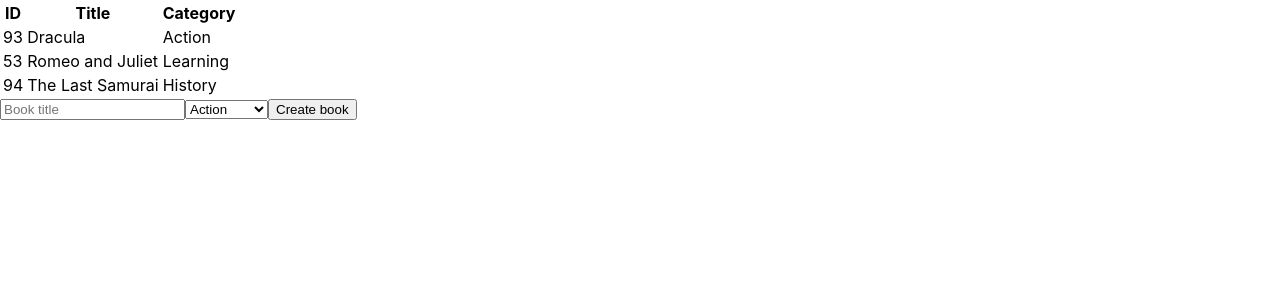
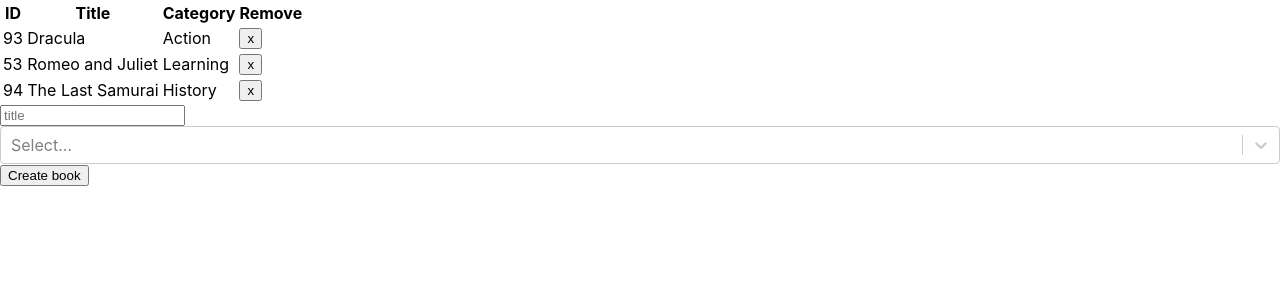
Before and after one commit to KabohaJeanMark/bookstore, a React (Create React App) app: page / in a window 1280 px wide. Shown: the top 300 px of the page. Built offline with nearby package versions, Linux system fonts and the light colour scheme.

Commit message:
Implement the handle remove book method to dispatch the removeBook action

```diff
--- a/package.json
+++ b/package.json
@@ -11,6 +11,7 @@
     "react-dom": "^17.0.2",
     "react-redux": "^7.2.6",
     "react-scripts": "4.0.3",
+    "react-select": "^5.2.1",
     "redux": "^4.1.2",
     "web-vitals": "^1.1.2"
   },
--- a/src/actions/index.js
+++ b/src/actions/index.js
@@ -8,7 +8,7 @@ const createBook = (book) => ({
 
 const removeBook = (book) => ({
   type: REMOVE_BOOK,
-  book,
+  payload: book,
 });
 
 export {
--- a/src/components/Book.js
+++ b/src/components/Book.js
@@ -1,18 +1,20 @@
 import PropTypes from 'prop-types';
 
-const Book = ({ book }) => {
+const Book = ({ book, handleRemoveBook }) => {
   const { id, title, category } = book;
   return (
     <tr key={id}>
       <td>{id || Math.floor(Math.random() * 100)}</td>
       <td>{title}</td>
       <td>{category}</td>
+      <td><button type="submit" onClick={handleRemoveBook}>x</button></td>
     </tr>
   );
 };
 
 Book.propTypes = {
   book: PropTypes.shape.isRequired,
+  handleRemoveBook: PropTypes.func.isRequired,
 };
 
 export default Book;
--- a/src/containers/BooksForm.js
+++ b/src/containers/BooksForm.js
@@ -1,4 +1,5 @@
 import { useState } from 'react';
+import Select from 'react-select';
 import { createBook } from '../actions';
 import store from '../reducers';
 
@@ -8,12 +9,22 @@ const BooksForm = () => {
     category: '',
   });
 
-  const handleChange = (e) => {
-    const { name, value } = e.target;
-    setBookState({
-      ...bookState,
-      [name]: value,
-    });
+  const options = [
+    { value: 'Action', label: 'Action' },
+    { value: 'Biography', label: 'Biography' },
+    { value: 'History', label: 'History' },
+    { value: 'Horror', label: 'Horror' },
+    { value: 'Kids', label: 'Kids' },
+    { value: 'Learning', label: 'Learning' },
+    { value: 'Sci-Fi', label: 'Sci-Fi' },
+  ];
+
+  const handleTitleChange = (e) => {
+    setBookState({ ...bookState, title: e.target.value });
+  };
+
+  const handleCategoryChange = (e) => {
+    setBookState({ ...bookState, category: e.value });
   };
 
   const handleSubmit = (e) => {
@@ -25,13 +36,10 @@ const BooksForm = () => {
     });
   };
 
-  const categories = ['Action', 'Biography', 'History', 'Horror', 'Kids', 'Learning', 'Sci-Fi'];
   return (
     <form>
-      <input type="text" name="title" placeholder="Book title" value={bookState.title} onChange={handleChange} />
-      <select name="category" value={bookState.category} onChange={handleChange}>
-        {categories.map((category, index) => <option key={index.id}>{category}</option>)}
-      </select>
+      <input type="text" id="title" placeholder="title" value={bookState.title} onChange={(e) => handleTitleChange(e)} />
+      <Select options={options} onChange={(e) => handleCategoryChange(e)} />
       <button type="submit" onClick={handleSubmit}>Create book</button>
     </form>
   );
--- a/src/containers/BooksList.js
+++ b/src/containers/BooksList.js
@@ -1,21 +1,30 @@
 import { connect } from 'react-redux';
 import PropTypes from 'prop-types';
 import Book from '../components/Book';
+import { removeBook } from '../actions';
+import store from '../reducers';
 
-const BooksList = ({ books }) => (
+const BooksList = ({ books }) => {
+  const handleRemoveBook = (book) => {
+    store.dispatch(removeBook(book));
+  };
+  return (
     <table>
       <thead>
         <tr>
           <th>ID</th>
           <th>Title</th>
           <th>Category</th>
+          <th>Remove</th>
         </tr>
       </thead>
       <tbody>
-      {books.map((book) => (<Book key={book.id} book={book} />))}
+        {books.map((book) => (
+          <Book key={book.id} book={book} handleRemoveBook={() => { handleRemoveBook(book); }} />))}
       </tbody>
     </table>
   );
+};
 
 const mapStateToProps = (state) => ({
   books: state.booksReducer.books,
--- a/src/reducers/books.js
+++ b/src/reducers/books.js
@@ -27,7 +27,7 @@ const booksReducer = (state = initialState, action) => {
     case REMOVE_BOOK:
       return {
         ...state,
-        books: state.filter((book) => book.id !== action.book.id),
+        books: state.books.filter((book) => book !== action.payload),
       };
     default: return state;
   }
```
Also changed, not shown: 1 other file (tests, documents, lock files or other folders). Lines whose indentation alone changed are shown as unchanged.
